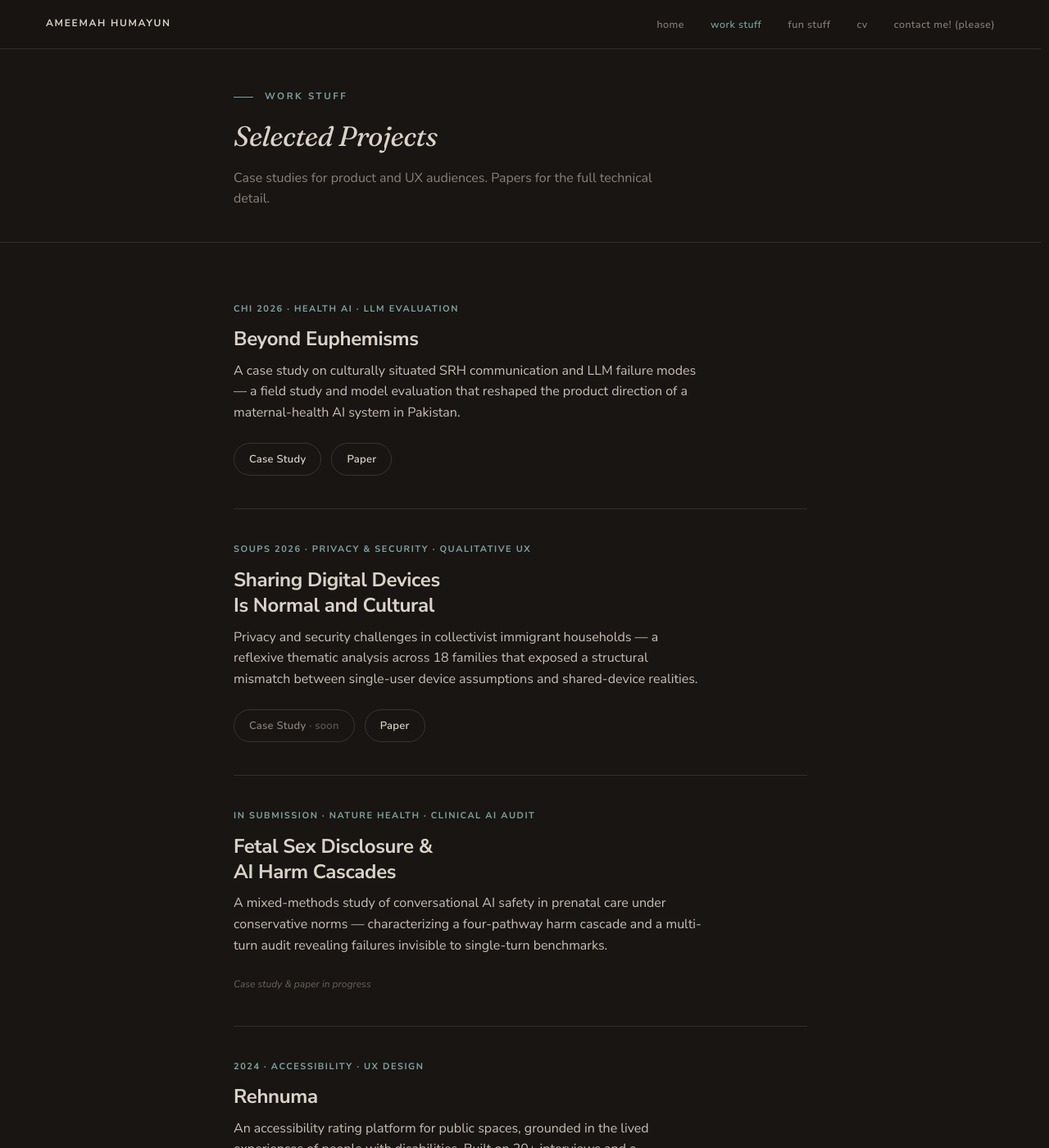
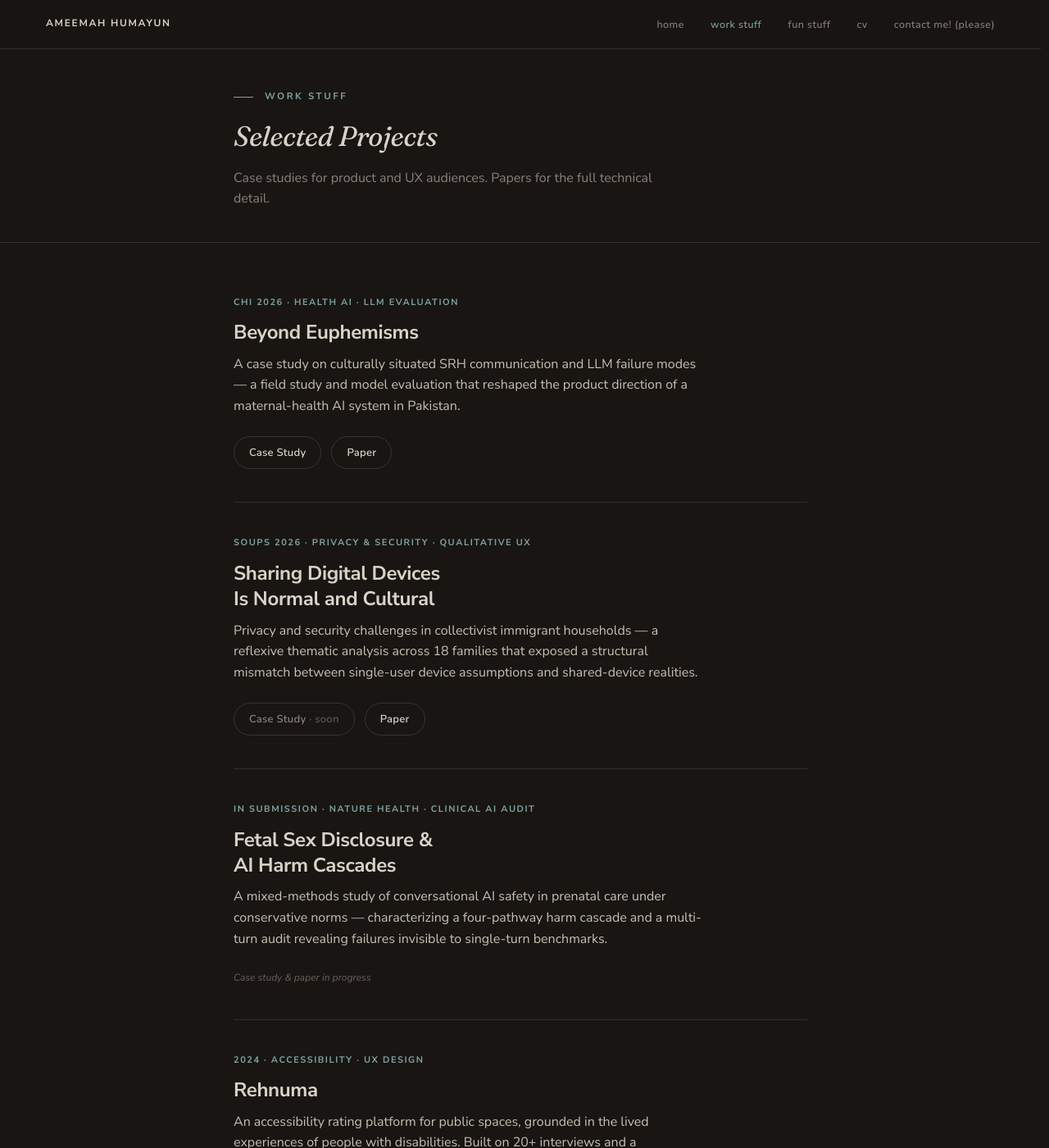
Before and after one commit to ameemahumayun/ameemahumayun.github.io, a Jekyll site: the page built from work/index.html, in a window 1280 px wide and 1400 px high. Shown: the whole window at 82% size. Built offline with Jekyll 4.4.1, drawn with Linux system fonts in a browser that asks for light colours.

Commit message:
Update layout.css

```diff
--- a/assets/css/layout.css
+++ b/assets/css/layout.css
@@ -95,7 +95,8 @@
    already provides space; the section's full top padding stacks on top). */
 .hero + .section,
 .page-head + .section {
-  padding-top: var(--space-1);
+/* padding-top: var(--space-1); */
+padding-top: 0;
 }
 .section:last-of-type { border-bottom: none; }
 
```
